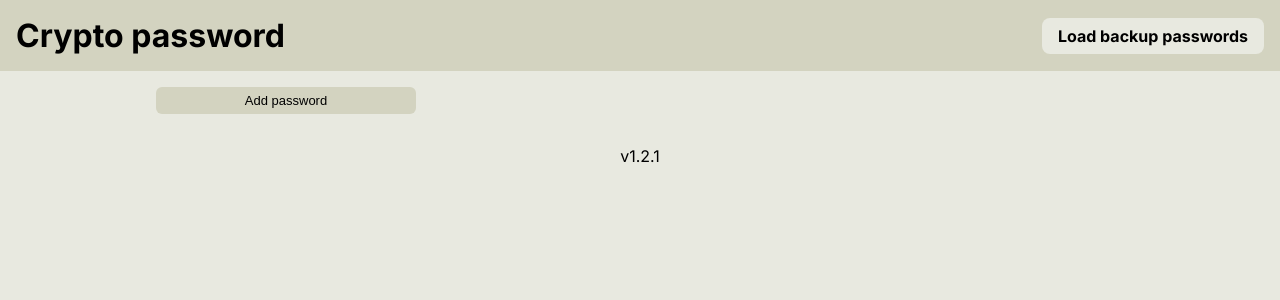
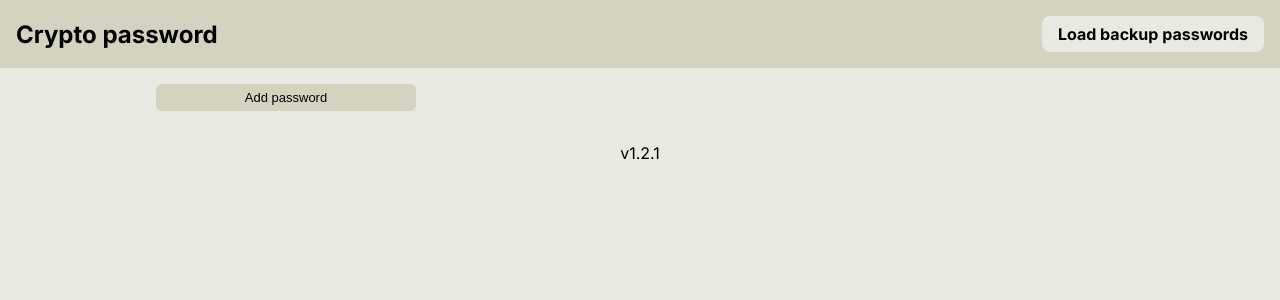
Before and after one commit to dagamdev/crypto-password, a Next.js app: page / in a window 1280 px wide. Shown: the top 300 px of the page. Built offline with nearby package versions, Linux system fonts and the light colour scheme; no server answers.

Commit message:
Add class in title

```diff
--- a/src/components/header.tsx
+++ b/src/components/header.tsx
@@ -4,7 +4,7 @@ import LoadPasswords from './load-passwords'
 export default function Header () {
   return (
     <header className={styles.header}>
-      <h1>Crypto password</h1>
+      <h1 className={styles.title}>Crypto password</h1>
       <LoadPasswords />
     </header>
   )
```
